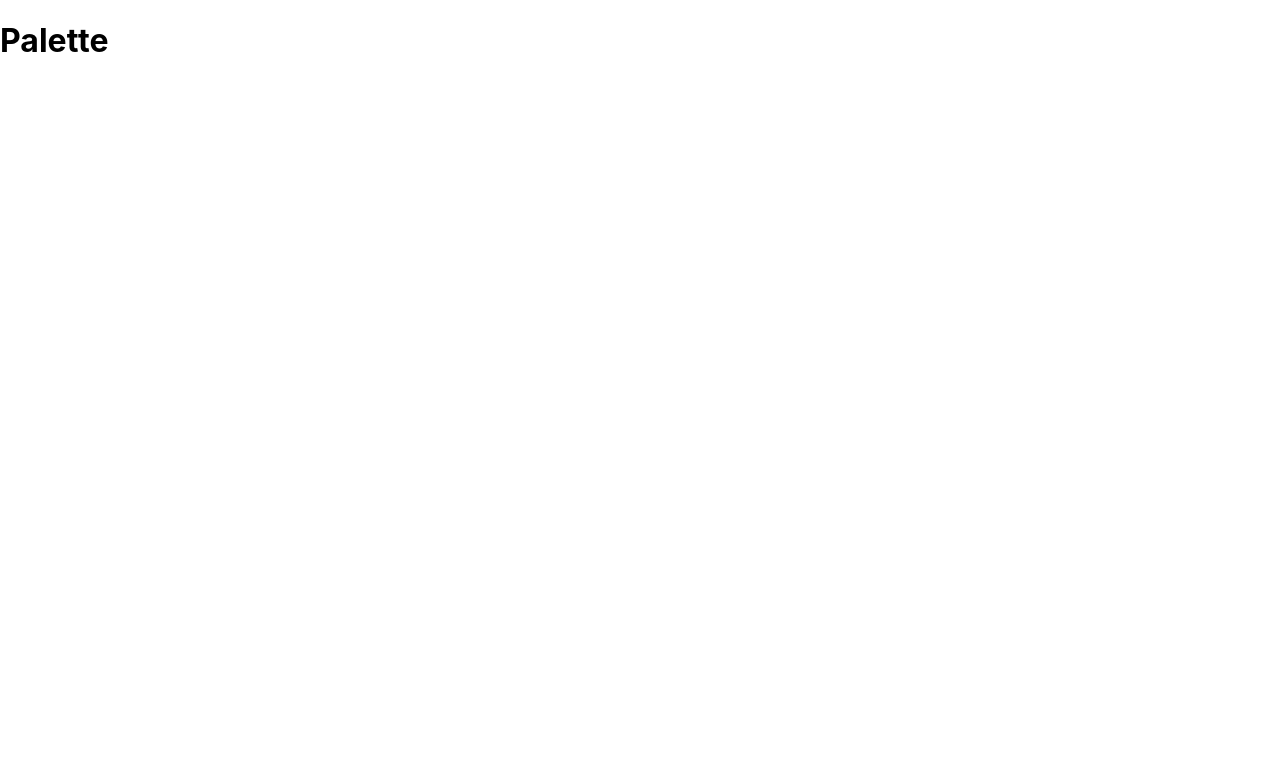
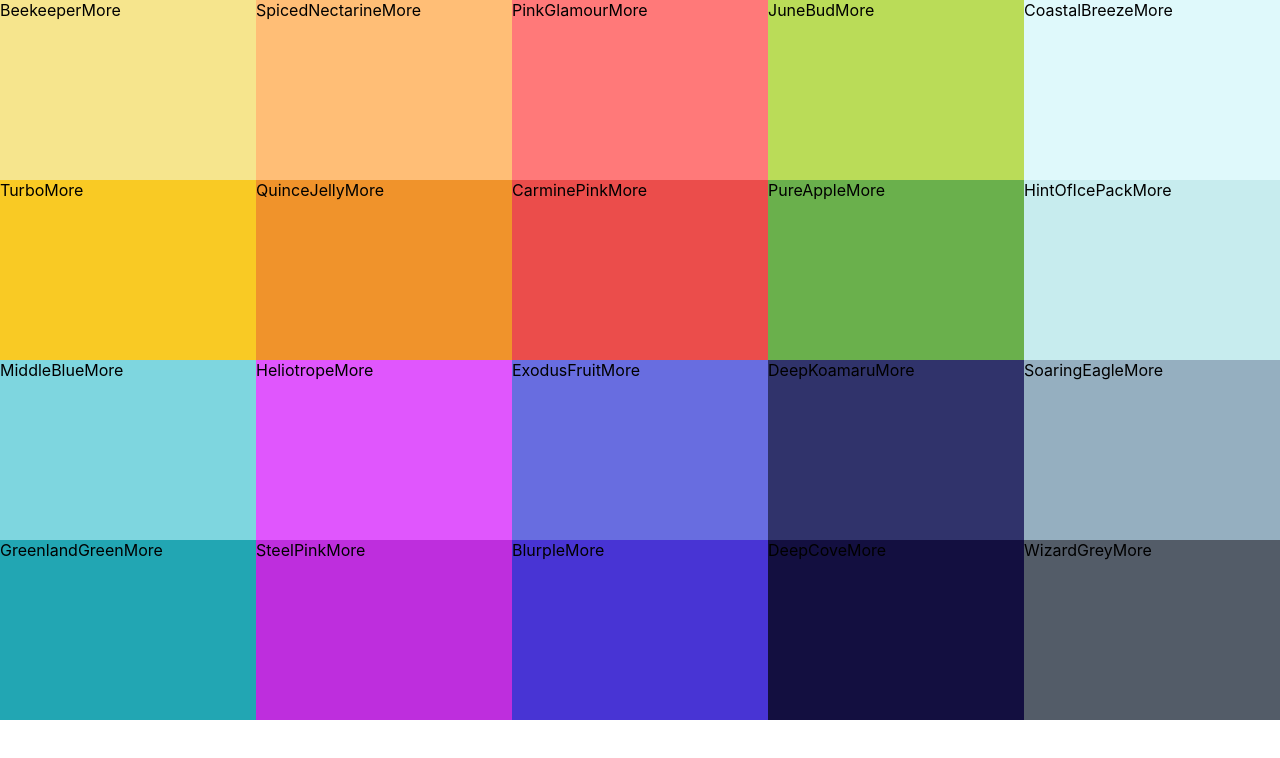
Before and after one commit to naot-shio/palette, a React (Create React App) app: page / in a window 1280 px wide. Shown: the top 758 px of the page. Built offline with nearby package versions, Linux system fonts and the light colour scheme.

Commit message:
Add ColorBox

```diff
--- /dev/null
+++ b/src/ColorBox.css
@@ -0,0 +1,8 @@
+.ColorBox {
+  width: 20%;
+  height: 25%;
+  margin: 0 auto;
+  display: inline-block;
+  position: relative;
+  cursor: pointer;
+}
--- /dev/null
+++ b/src/ColorBox.js
@@ -0,0 +1,15 @@
+import React, { Component } from 'react';
+import './ColorBox.css';
+
+class ColorBox extends Component {
+  render() {
+    return (
+      <div className="ColorBox" style={{ background: this.props.background }}>
+        <span>{this.props.name}</span>
+        <span>More</span>
+      </div>
+    );
+  }
+}
+
+export default ColorBox;
--- /dev/null
+++ b/src/Palette.css
@@ -0,0 +1,7 @@
+.Palette {
+  height: 100vh;
+}
+
+.Palette-colors {
+  height: 90%;
+}
--- a/src/Palette.js
+++ b/src/Palette.js
@@ -1,13 +1,17 @@
 import React, { Component } from 'react';
+import ColorBox from './ColorBox';
+import './Palette.css'
 
 class Palette extends Component {
   render() {
+    const colorBoxes = this.props.colors.map(color => (
+      <ColorBox background={color.color} name={color.name} />
+    ))
     return (
       <div className="Palette">
         {/* Navbar */}
         <div className="Palette-colors">
-          <h1>Palette</h1>
-          {/* Components */}
+          { colorBoxes }
         </div>
         {/* Footer */}
       </div>
```
